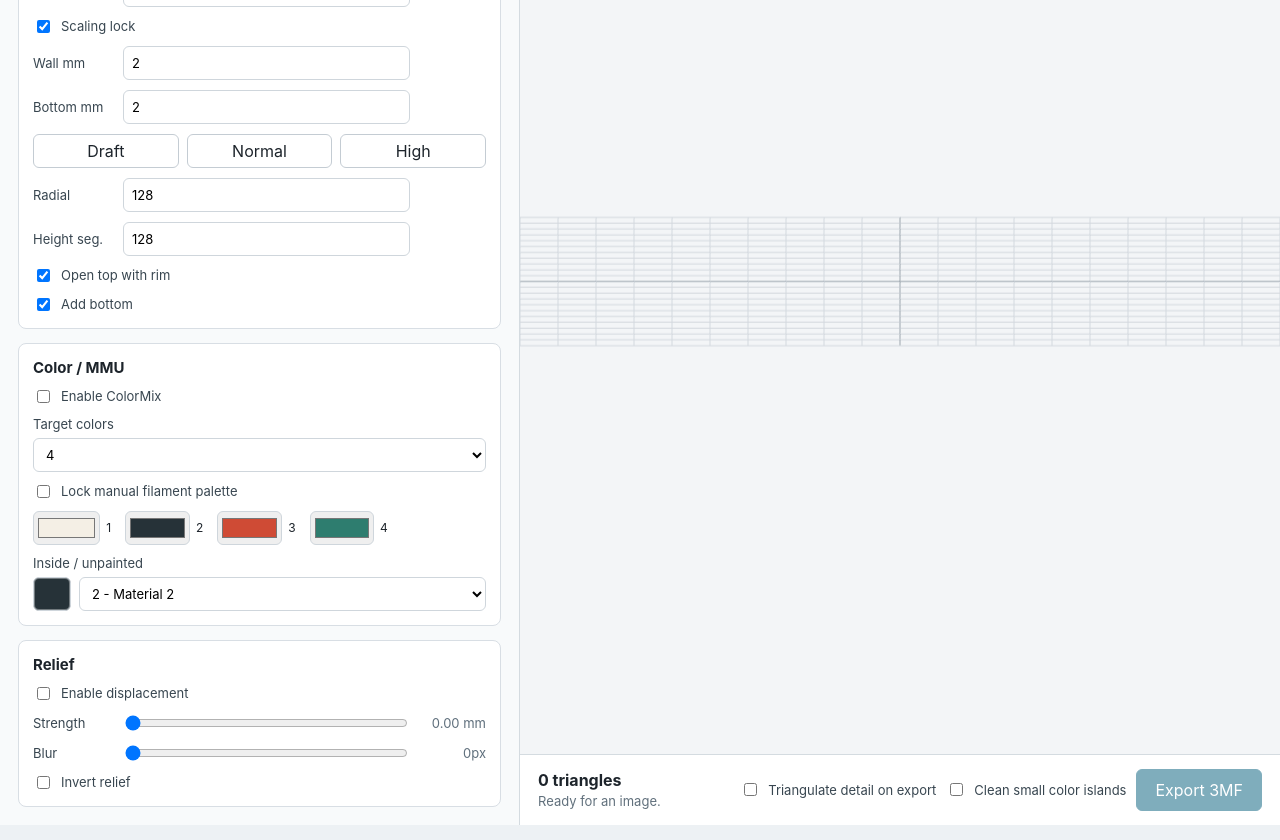
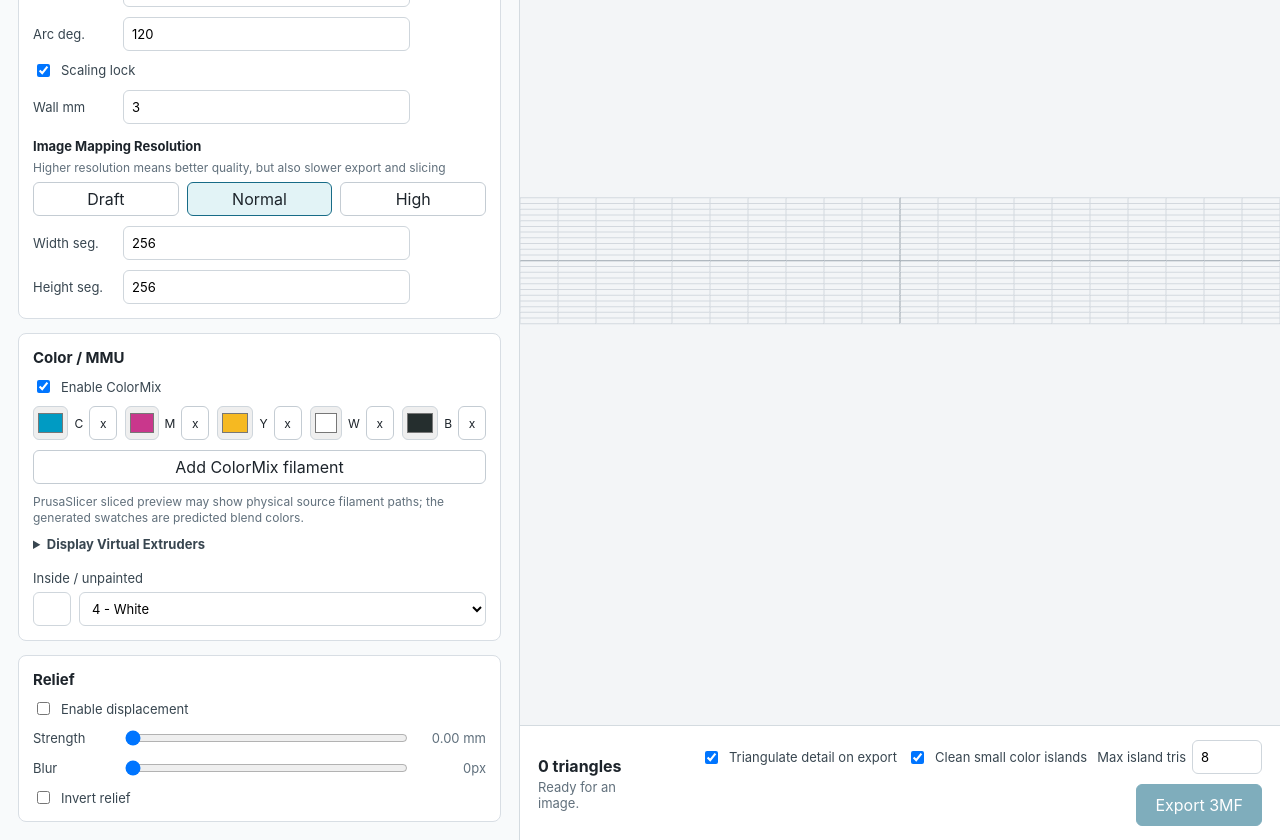
Before and after one commit to gzeus/ColorMix-Image-Mapping, a React (Vite) app: page / in a window 1280 px wide. Shown: the part 960-1800 px from the top of the page. Built offline with nearby package versions, Linux system fonts and the light colour scheme.

Commit message:
improve UX for ColorMix

```diff
--- a/src/components/App.tsx
+++ b/src/components/App.tsx
@@ -19,7 +19,7 @@ import { quantizeCanvas } from '../lib/quantization';
 
 const defaultMapping: ImageMappingSettings = { fitMode: 'stretch', offsetU: 0, offsetV: 0, scale: 1, mirrorX: false, flipY: false, repeatX: true, repeatY: false };
 const defaultShape: ShapeSettings = {
-  type: 'cylinder',
+  type: 'arc',
   heightMm: 110,
   widthMm: 90,
   diameterMm: 70,
@@ -27,10 +27,10 @@ const defaultShape: ShapeSettings = {
   bottomDiameterMm: 54,
   middleDiameterMm: 82,
   topDiameterMm: 48,
-  wallThicknessMm: 2,
+  wallThicknessMm: 3,
   bottomThicknessMm: 2,
-  radialSegments: 128,
-  heightSegments: 128,
+  radialSegments: 256,
+  heightSegments: 256,
   openTop: true,
   addBottom: true,
   scaleLocked: true,
@@ -101,16 +101,16 @@ export default function App() {
   const [colorCount, setColorCount] = useState(4);
   const [lockManualPalette, setLockManualPalette] = useState(false);
   const [palette, setPalette] = useState<PaletteColor[]>(fallbackPalette);
-  const [colorMixEnabled, setColorMixEnabled] = useState(false);
+  const [colorMixEnabled, setColorMixEnabled] = useState(true);
   const [colorMixFilaments, setColorMixFilaments] = useState<PaletteColor[]>(defaultColorMixFilaments());
-  const [insideMaterialIndex, setInsideMaterialIndex] = useState(1);
+  const [insideMaterialIndex, setInsideMaterialIndex] = useState(3);
   const [mesh, setMesh] = useState<MeshData | null>(null);
   const [meshValidation, setMeshValidation] = useState<MeshValidationResult | null>(null);
   const [status, setStatus] = useState('Ready for an image.');
   const [isExporting, setIsExporting] = useState(false);
-  const [cleanupColorIslands, setCleanupColorIslands] = useState(false);
+  const [cleanupColorIslands, setCleanupColorIslands] = useState(true);
   const [colorIslandMaxTriangles, setColorIslandMaxTriangles] = useState(8);
-  const [triangulateBeforeExport, setTriangulateBeforeExport] = useState(false);
+  const [triangulateBeforeExport, setTriangulateBeforeExport] = useState(true);
   const undoStack = useRef<EditableSnapshot[]>([]);
 
   const processedCanvas = useMemo(() => (imageCanvas ? createProcessedCanvas(imageCanvas, relief.blurPx) : null), [imageCanvas, relief.blurPx]);
@@ -335,21 +335,21 @@ export default function App() {
   const handleResetSettings = useCallback(() => {
     pushUndo();
     setMapping(defaultMapping);
-    setShape(defaultShapeForImage(shape.type, imageCanvas));
+    setShape(defaultShapeForImage(defaultShape.type, imageCanvas));
     setRelief(defaultRelief);
     setColorCount(4);
     setLockManualPalette(false);
     setPalette(fallbackPalette);
-    setColorMixEnabled(false);
+    setColorMixEnabled(true);
     setColorMixFilaments(defaultColorMixFilaments());
-    setInsideMaterialIndex(1);
-    setCleanupColorIslands(false);
+    setInsideMaterialIndex(3);
+    setCleanupColorIslands(true);
     setColorIslandMaxTriangles(8);
-    setTriangulateBeforeExport(false);
+    setTriangulateBeforeExport(true);
     setMesh(null);
     setMeshValidation(null);
     setStatus(imageCanvas ? 'Settings reset. Generating preview...' : 'Settings reset. Ready for an image.');
-  }, [imageCanvas, pushUndo, shape.type]);
+  }, [imageCanvas, pushUndo]);
 
   const handleColorCountChange = (count: number) => {
     pushUndo();
--- a/src/components/PaletteControls.tsx
+++ b/src/components/PaletteControls.tsx
@@ -58,12 +58,16 @@ export function PaletteControls({
 }: Props) {
   const updateColor = (index: number, hex: string) => {
     const next = [...palette];
-    next[index] = makePaletteColor(hex, index, next[index]?.name ?? `Material ${index + 1}`);
+    const updated = makePaletteColor(hex, index, next[index]?.name ?? `Material ${index + 1}`);
+    // Keep the React key stable while the native color dialog emits live updates.
+    next[index] = { ...updated, id: next[index]?.id ?? updated.id };
     onPaletteChange(next);
   };
   const updateColorMixFilament = (index: number, hex: string) => {
     const next = [...colorMixFilaments];
-    next[index] = makePaletteColor(hex, index, next[index]?.name ?? `Filament ${index + 1}`);
+    const updated = makePaletteColor(hex, index, next[index]?.name ?? `Filament ${index + 1}`);
+    // Changing a color must not recreate the input, or the browser closes its picker.
+    next[index] = { ...updated, id: next[index]?.id ?? updated.id };
     onColorMixFilamentsChange(next);
   };
   const addColorMixFilament = () => {
--- a/src/components/ShapeControls.tsx
+++ b/src/components/ShapeControls.tsx
@@ -143,10 +143,15 @@ export function ShapeControls({ settings, imageAspectRatio, onChange }: Props) {
       {settings.type === 'cylinder' || settings.type === 'vase' ? (
         <label className="number-row"><span>Bottom mm</span><input type="number" min="0.2" step="0.2" value={settings.bottomThicknessMm} onChange={(e) => patch({ bottomThicknessMm: Number(e.target.value) })} /></label>
       ) : null}
-      <div className="preset-row">
-        {Object.entries(presets).map(([name, values]) => (
-          <button type="button" key={name} onClick={() => patch(values)}>{name}</button>
-        ))}
+      <div className="resolution-section">
+        <h3>Image Mapping Resolution</h3>
+        <p>Higher resolution means better quality, but also slower export and slicing</p>
+        <div className="preset-row">
+          {Object.entries(presets).map(([name, values]) => {
+            const isActive = settings.radialSegments === values.radialSegments && settings.heightSegments === values.heightSegments;
+            return <button type="button" className={isActive ? 'active' : ''} key={name} onClick={() => patch(values)}>{name}</button>;
+          })}
+        </div>
       </div>
       <label className="number-row"><span>{settings.type === 'plane' || settings.type === 'arc' ? 'Width seg.' : 'Radial'}</span><input type="number" min={settings.type === 'plane' || settings.type === 'arc' ? '1' : '8'} max="768" value={settings.radialSegments} onChange={(e) => patch({ radialSegments: Number(e.target.value) })} /></label>
       <label className="number-row"><span>Height seg.</span><input type="number" min="2" max="768" value={settings.heightSegments} onChange={(e) => patch({ heightSegments: Number(e.target.value) })} /></label>
--- a/src/lib/colorMix.ts
+++ b/src/lib/colorMix.ts
@@ -5,7 +5,7 @@ type LAB = { L: number; a: number; b: number };
 type FilamentPart = { hex: string; ratio: number };
 type MixComponent = { extruder: number; ratio: number };
 
-const DEFAULT_CMYWK = ['#009bc3', '#c9378c', '#f6b921', '#252e2e', '#ffffff'];
+const DEFAULT_CMYWB = ['#009bc3', '#c9378c', '#f6b921', '#ffffff', '#252e2e'];
 
 function srgbToLinear(c: number): number {
   const v = c / 255;
@@ -121,7 +121,7 @@ export function mixFilaments(parts: FilamentPart[]): { hex: string; lab: LAB; rg
 }
 
 export function defaultColorMixFilaments(): PaletteColor[] {
-  return DEFAULT_CMYWK.map((hex, index) => makePaletteColor(hex, index, ['Cyan', 'Magenta', 'Yellow', 'Black', 'White'][index]));
+  return DEFAULT_CMYWB.map((hex, index) => makePaletteColor(hex, index, ['Cyan', 'Magenta', 'Yellow', 'White', 'Black'][index]));
 }
 
 export function buildColorMixPalette(filaments: PaletteColor[]): PaletteColor[] {
--- a/src/styles.css
+++ b/src/styles.css
@@ -90,6 +90,27 @@ header h1 {
 .panel-section h2 {
   margin: 0;
   font-size: 15px;
+}
+
+.resolution-section {
+  display: grid;
+  gap: 6px;
+  padding-top: 4px;
+}
+
+.resolution-section h3,
+.resolution-section p {
+  margin: 0;
+}
+
+.resolution-section h3 {
+  font-size: 13px;
+}
+
+.resolution-section p {
+  color: #61707c;
+  font-size: 12px;
+  line-height: 1.35;
 }
 
 .section-title {
@@ -205,12 +226,14 @@ header h1 {
 }
 
 .segmented .active,
+.preset-row .active,
 .palette-grid input:focus-visible,
 .primary-button {
   border-color: #176b87;
 }
 
-.segmented .active {
+.segmented .active,
+.preset-row .active {
   background: #e2f3f6;
 }
 
```
